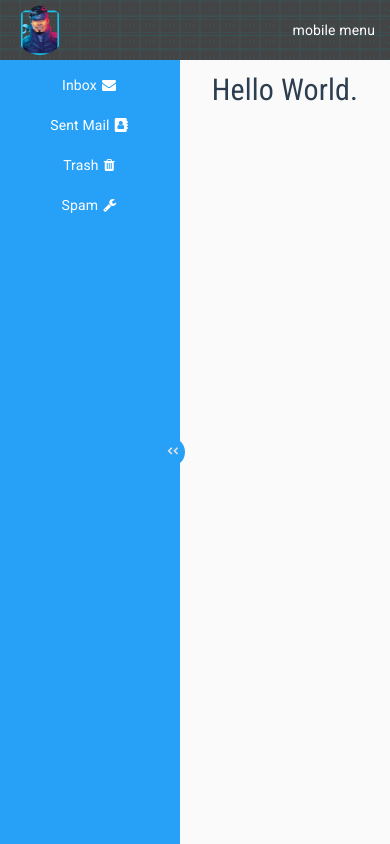
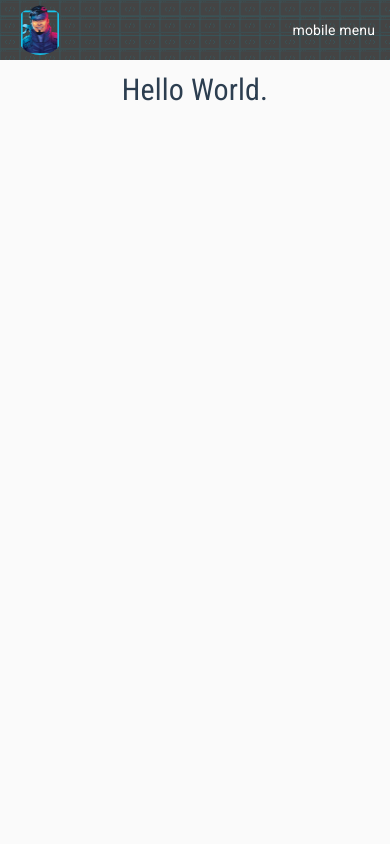
Before and after one commit to jhays89/vue-boilerplate, a Vue app: page / in a window 390 px wide. Built offline with nearby package versions, Linux system fonts and the light colour scheme.

Commit message:
abstracted out menu to component, side nav will now collapse when on or under ipad width 768px

```diff
--- a/package.json
+++ b/package.json
@@ -12,6 +12,7 @@
   },
   "dependencies": {
     "@fortawesome/fontawesome-svg-core": "^1.2.19",
+    "lodash": "^4.17.11",
     "vue": "^2.5.2",
     "vue-material": "^1.0.0-beta-11",
     "vue-router": "^3.0.1"
--- a/src/App.vue
+++ b/src/App.vue
@@ -83,9 +83,5 @@ h4 {
   position: relative;
   flex: 1;
   margin-top: 20px;
-    /* background-color: #fff;
-    background-image: url('../src/assets/body-bg.png');
-    background-size: 20px;
-    color: #fff; */
 }
 </style>
--- a/src/components/Header.vue
+++ b/src/components/Header.vue
@@ -2,7 +2,7 @@
     <div class="header">
         <div class="logo-container">
         </div>
-        <div class="mobile-menu">
+        <div class="mobile-menu-container">
             mobile menu
         </div>
     </div>
@@ -40,7 +40,7 @@ export default {
     margin-left: 15px;
 }
 
-.header .mobile-menu {
+.header .mobile-menu-container {
     margin-right: 15px;
 }
 </style>
--- /dev/null
+++ b/src/components/Menu.vue
@@ -0,0 +1,65 @@
+<template>
+    <md-list class="main-item-list">
+        <router-link to="/Test" class="nav-item">
+        <span class="nav-text">Inbox</span>
+        <i class="fa fa-envelope icon"></i>
+        </router-link>
+
+        <router-link to="/Test" class="nav-item">
+        <span class="nav-text">Sent Mail</span>
+        <i class="fa fa-address-book icon"></i>
+        </router-link>
+
+        <router-link to="/" class="nav-item">
+        <span class="nav-text">Trash</span>
+        <i class="fa fa-trash icon"></i>
+        </router-link>
+
+        <router-link to="/" class="nav-item">
+        <span class="nav-text">Spam</span>
+        <i class="fa fa-wrench icon"></i>
+        </router-link>
+    </md-list>
+</template>
+
+<style scoped>
+.main-item-list {
+    position: absolute;
+    left: 0;
+    top: 0;
+    width: 180px;
+    height: 100%;
+    padding: 5px 0 0;
+    background-color: #27a0f8;
+
+    transition: left 250ms ease-in-out;
+}
+
+
+.main-item-list .nav-item {
+    position: relative;
+    z-index: 1;
+    overflow: hidden;
+    padding: 10px 15px 10px 8px;
+    color: #fff;
+
+    transition: background-color 250ms ease-in;
+}
+
+.main-item-list .nav-item:hover {
+    text-decoration: none;
+    color: #fff;
+    background-color: #358ecf;
+}
+
+.main-item-list .nav-item .icon {
+    position: relative;
+    left: 5px;
+    top: 0;
+    transition: left 175ms ease-in;
+}
+
+.main-item-list .nav-item:hover .icon {
+    left: 8px;
+}
+</style>
--- a/src/components/Navigation.vue
+++ b/src/components/Navigation.vue
@@ -1,27 +1,7 @@
 <template>
     <div class="navigation" v-bind:class="{ 'collapsed': isCollapsed }">
-        <md-list class="main-item-list"> <!--Abstract out into own component -->
-            <router-link to="/Test" class="nav-item">
-            <span class="nav-text">Inbox</span>
-            <i class="fa fa-envelope icon"></i>
-            </router-link>
-
-            <router-link to="/Test" class="nav-item">
-            <span class="nav-text">Sent Mail</span>
-            <i class="fa fa-address-book icon"></i>
-            </router-link>
-
-            <router-link to="/" class="nav-item">
-            <span class="nav-text">Trash</span>
-            <i class="fa fa-trash icon"></i>
-            </router-link>
-
-            <router-link to="/" class="nav-item">
-            <span class="nav-text">Spam</span>
-            <i class="fa fa-wrench icon"></i>
-            </router-link>
-        </md-list>
-        <div class="collapse-bar" v-on:click="toggleCollapse">
+        <app-menu></app-menu>
+        <div class="collapse-bar" v-on:click="toggleCollapse" v-bind:class="{ 'hide-collapse-bar': isMobile }">
             <div class="icon-wrapper">
                 <i class="fa fa-chevron-left icon"></i>
                 <i class="fa fa-chevron-left icon"></i>
@@ -31,25 +11,48 @@
 </template>
 
 <script>
+    const Menu = () => import('./Menu');
+    import { debounce } from 'lodash';
+
     export default {
         name: 'navigation',
         components: {
-
+            'app-menu': Menu
         },
 
         data() {
             return {
-                isCollapsed: false
+                isCollapsed: false,
+                isMobile: false
             };
         },
 
         methods: {
             toggleCollapse() {
                 this.isCollapsed = !this.isCollapsed;
+            },
+
+            setMobileStatus() {
+                var windowWidth = window.innerWidth;
+
+                if(windowWidth <= 768) {
+                    this.isCollapsed = true;
+                    this.isMobile = true;
+                }
+                else {
+                    this.isCollapsed = false;
+                    this.isMobile = false;
+                }
             }
+        },
+
+        created() {
+            this.setMobileStatus();
+            window.onresize = debounce(this.setMobileStatus, 500);
         }
     }
 </script>
+
 
 <style scoped>
 .navigation {
@@ -58,18 +61,6 @@
     padding-right: 15px;
 
     transition: all 250ms ease-in-out;
-}
-
-.navigation .main-item-list {
-    position: absolute;
-    left: 0;
-    top: 0;
-    width: 180px;
-    height: 100%;
-    padding: 5px 0 0;
-    background-color: #27a0f8;
-
-    transition: left 250ms ease-in-out;
 }
 
 .navigation .collapse-bar {
@@ -127,30 +118,7 @@
     padding-right: 0;
 }
 
-.navigation .nav-item {
-    position: relative;
-    z-index: 1;
-    overflow: hidden;
-    padding: 10px 15px 10px 8px;
-    color: #fff;
-
-    transition: background-color 250ms ease-in;
-}
-
-.navigation .nav-item:hover {
-    text-decoration: none;
-    color: #fff;
-    background-color: #358ecf;
-}
-
-.navigation .nav-item .icon {
-    position: relative;
-    left: 5px;
-    top: 0;
-    transition: left 175ms ease-in;
-}
-
-.navigation .nav-item:hover .icon {
-    left: 8px;
+.navigation .collapse-bar.hide-collapse-bar .icon-wrapper {
+    left: -250px;
 }
 </style>
--- a/src/main.js
+++ b/src/main.js
@@ -4,6 +4,7 @@ import Vue from 'vue';
 import App from './App';
 import { router } from './router';
 import VueMaterial from './plugins/vue-material.vue';
+require('lodash/core');
 
 Vue.use(VueMaterial);
 
```
Also changed, not shown: 1 other file (tests, documents, lock files or other folders).
